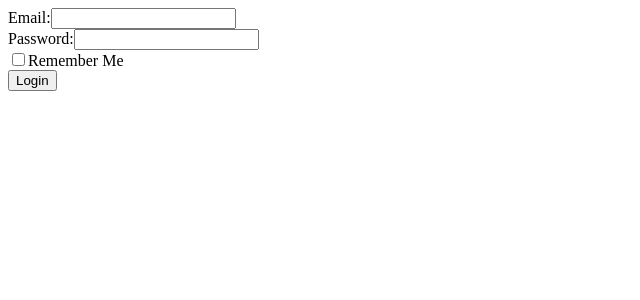
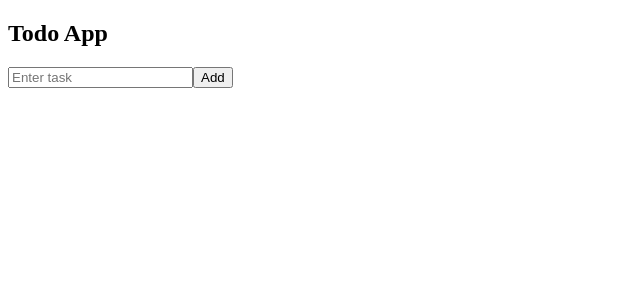
Before and after one commit to ItsAbir005/React, a React (Vite) app: page / in a window 1280 px wide. Shown: the top 300 px of the page, without its empty margins (0-640 px from the left). Built offline with nearby package versions, Linux system fonts and the light colour scheme.

Commit message:
state lifting up

```diff
--- a/src/App.jsx
+++ b/src/App.jsx
@@ -1,51 +1,46 @@
 import React, { useState } from "react";
-export default function App() {
-  const[email,setEmail]=useState("");
-  const[password,setPassword]=useState("");
-  const [error, setError] = useState("");
-  const [remember, setRemember] = useState(false);
-  const handleSubmit = (e) => {
-    e.preventDefault();
-    if (!email || !password) {
-      setError("All fields are required");
-    } else {
-      setError("");
-      // Proceed with form submission or further processing
-      console.log("Form submitted:", { email, password, remember });
-    }
-  };
+
+function App() {
+  const [tasks, setTasks] = useState([]);
+
   return (
     <div>
-      <form onSubmit={handleSubmit}>
-        <div>
-          <label>Email:</label>
-          <input
-            type="email"
-            value={email}
-            onChange={(e) => setEmail(e.target.value)}
-          />
-        </div>
-        <div>
-          <label>Password:</label>
-          <input
-            type="password"
-            value={password}
-            onChange={(e) => setPassword(e.target.value)}
-          />
-        </div>
-        <div>
-          <label>
-            <input
-              type="checkbox"
-              checked={remember}
-              onChange={(e) => setRemember(e.target.checked)}
-            />
-            Remember Me
-          </label>
-        </div>
-        {error && <p style={{ color: "red" }}>{error}</p>}
-        <button type="submit">Login</button>
-      </form>
+      <h2>Todo App</h2>
+      <AddTodo tasks={tasks} setTasks={setTasks} />
+      <TodoList tasks={tasks} />
     </div>
   );
 }
+
+function AddTodo({ tasks, setTasks }) {
+  const [input, setInput] = useState("");
+
+  const handleAdd = () => {
+    if (input.trim() === "") return;
+    setTasks([...tasks, input]);
+    setInput("");
+  };
+
+  return (
+    <div>
+      <input
+        value={input}
+        onChange={(e) => setInput(e.target.value)}
+        placeholder="Enter task"
+      />
+      <button onClick={handleAdd}>Add</button>
+    </div>
+  );
+}
+
+function TodoList({ tasks }) {
+  return (
+    <ul>
+      {tasks.map((t, i) => (
+        <li key={i}>{t}</li>
+      ))}
+    </ul>
+  );
+}
+
+export default App;
```
